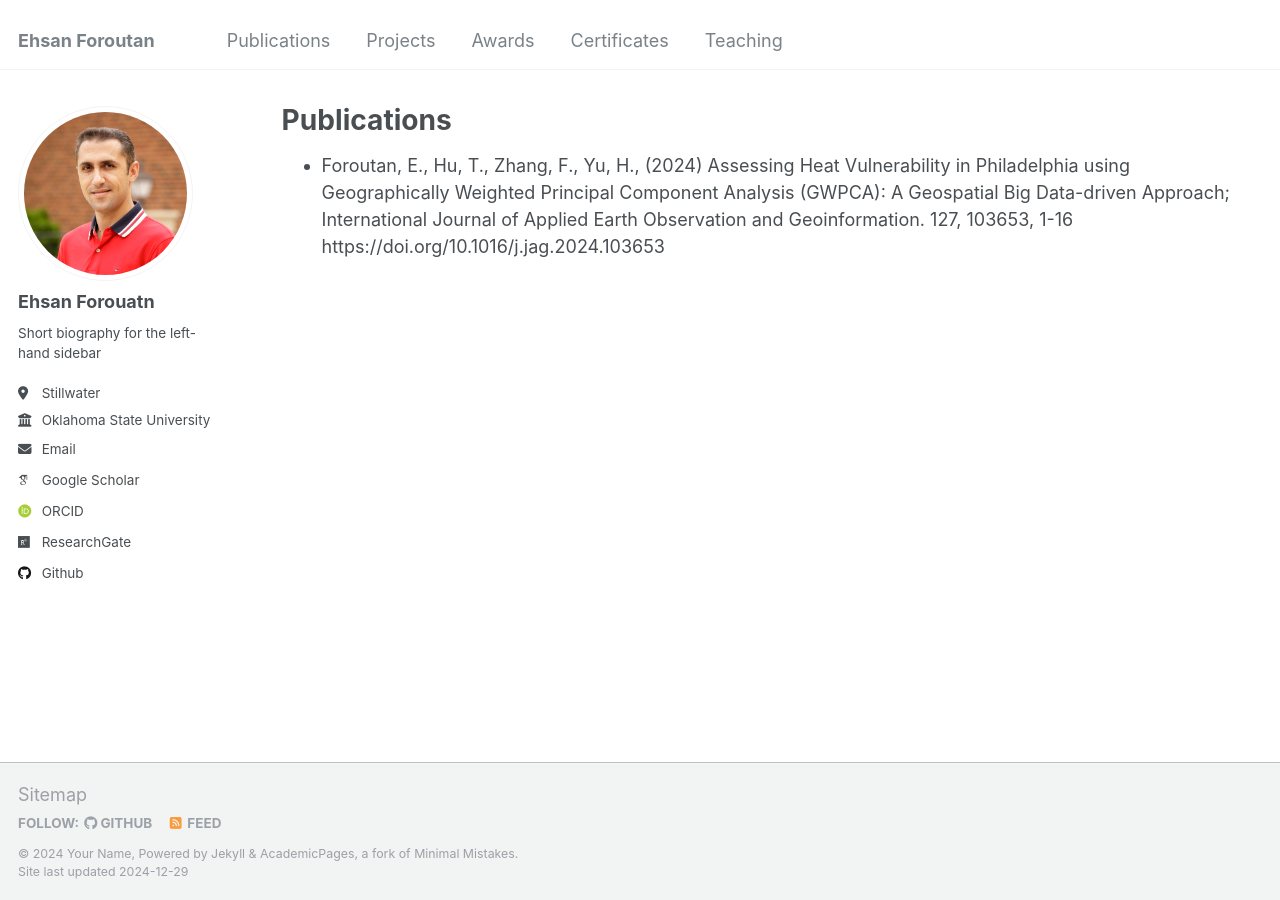
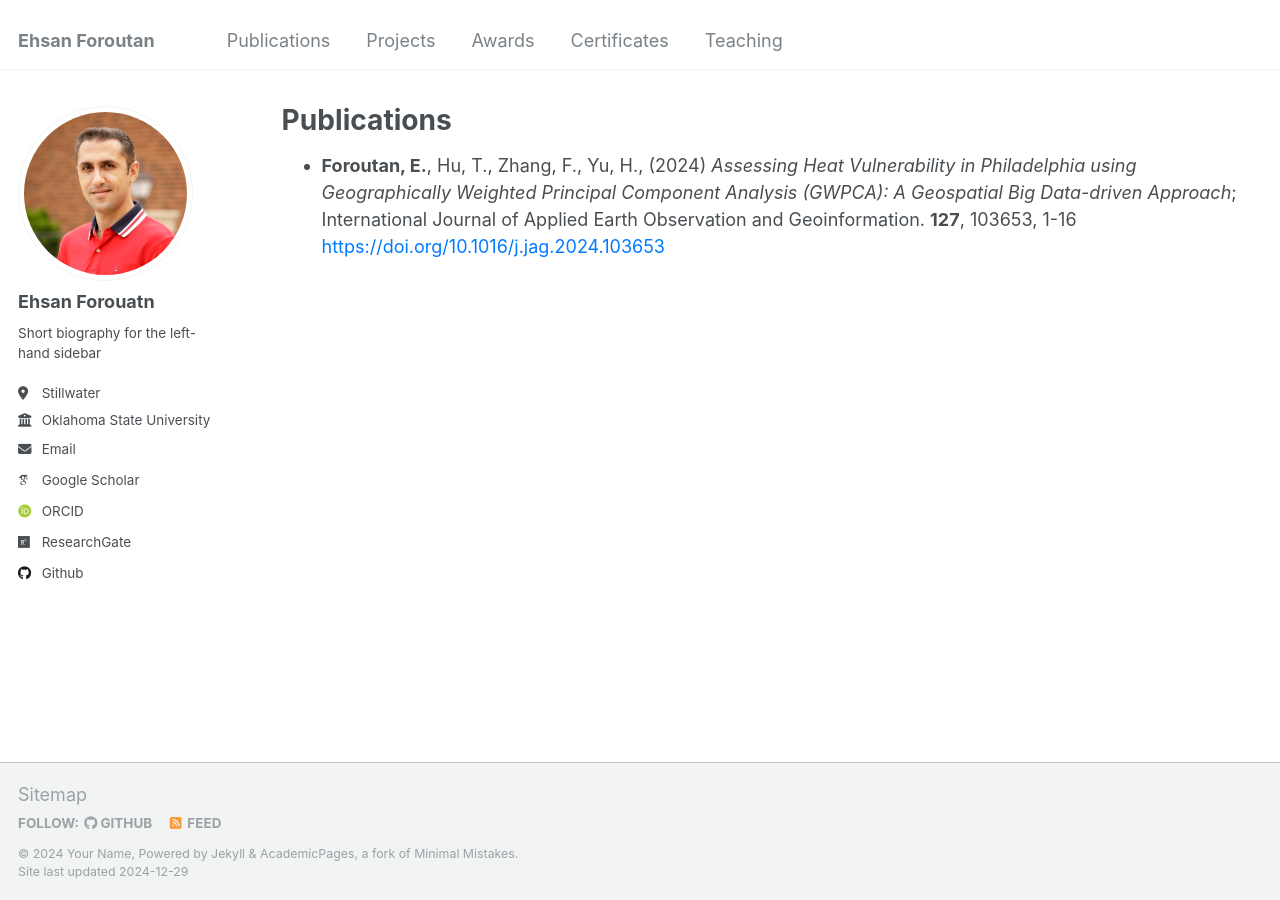
Before and after one commit to eforoutan/eforoutan.github.io, a Jekyll site: the page built from _pages/publications.html, in a window 1280 px wide. Built offline with Jekyll 4.4.1, drawn with Linux system fonts in a browser that asks for light colours; some web fonts are replaced.

Commit message:
Update publications.html

```diff
--- a/_pages/publications.html
+++ b/_pages/publications.html
@@ -6,6 +6,11 @@ author_profile: true
 ---
 <ul>
 
-  <li>Foroutan, E., Hu, T., Zhang, F., Yu, H., (2024) Assessing Heat Vulnerability in Philadelphia using Geographically Weighted Principal Component Analysis (GWPCA): A Geospatial Big Data-driven Approach; International Journal of Applied Earth Observation and Geoinformation. 127, 103653, 1-16 https://doi.org/10.1016/j.jag.2024.103653</li>
+<li style="font-size: 1rem; line-height: 1.5; margin-bottom: 10px;">
+  <strong>Foroutan, E.</strong>, Hu, T., Zhang, F., Yu, H., (2024)
+  <em>Assessing Heat Vulnerability in Philadelphia using Geographically Weighted Principal Component Analysis (GWPCA): A Geospatial Big Data-driven Approach</em>;
+  International Journal of Applied Earth Observation and Geoinformation. <strong>127</strong>, 103653, 1-16
+  <a href="https://doi.org/10.1016/j.jag.2024.103653" target="_blank" style="color: #007BFF; text-decoration: none;">https://doi.org/10.1016/j.jag.2024.103653</a>
+</li>
 
 </ul>
```
